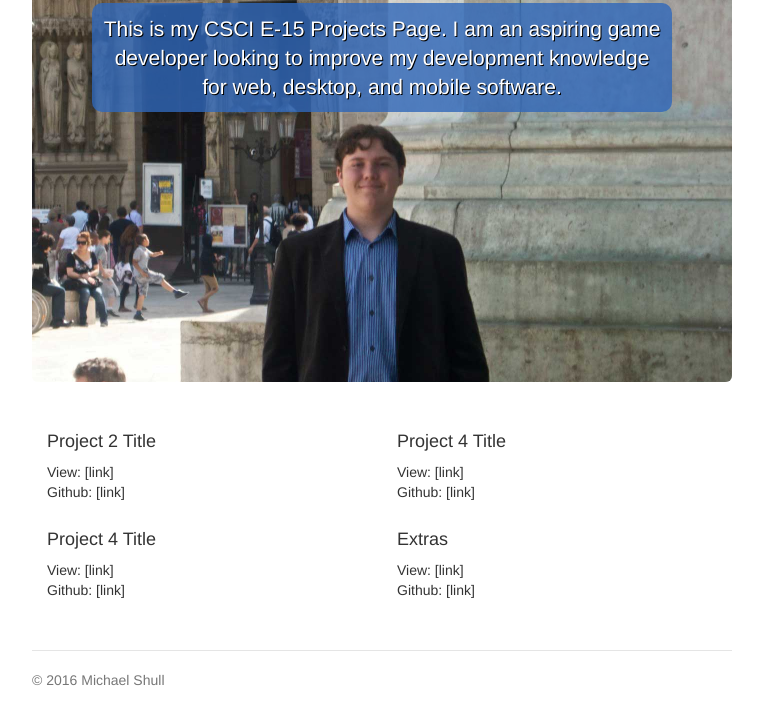
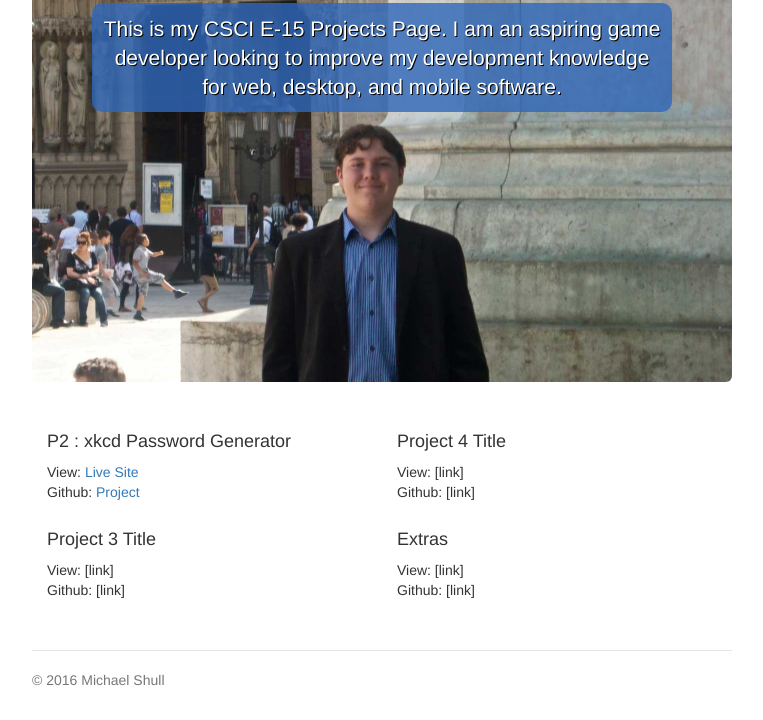
Before and after one commit to mshull/dwa-p1, a plain HTML site: page index.html in a window 1280 px wide. Shown: the part 229-949 px from the top of the page, without its empty margins (258-1021 px from the left). Drawn offline with Linux system fonts and the light colour scheme.

Commit message:
Updated P2 Link

```diff
--- a/index.html
+++ b/index.html
@@ -47,10 +47,10 @@
 
       <div class="row marketing">
         <div class="col-lg-6">
-          <h4>Project 2 Title</h4>
-          <p>View: [link]<br>Github: [link]</p>
+          <h4>P2 : xkcd Password Generator</h4>
+          <p>View: <a href="https://p2.shullworks.com">Live Site</a><br>Github: <a href="https://github.com/mshull/dwa-p2">Project</a></p>
 
-          <h4>Project 4 Title</h4>
+          <h4>Project 3 Title</h4>
           <p>View: [link]<br>Github: [link]</p>
         </div>
 
```
Also changed, not shown: 1 other file.
